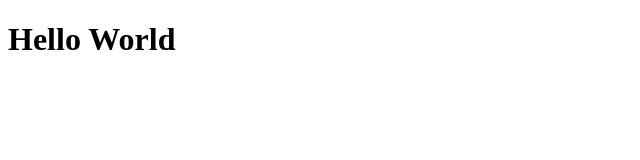
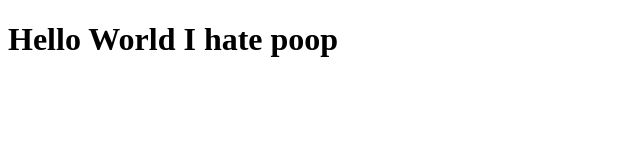
Before and after one commit to RedCode0000/js-basics, a plain HTML site: page index.html in a window 1280 px wide. Shown: the whole page, without its empty margins (0-640 px from the left). Drawn offline with Linux system fonts and the light colour scheme.

Commit message:
name change

```diff
--- a/index.html
+++ b/index.html
@@ -7,7 +7,7 @@
     <title>Document</title>
 </head>
 <body>
-    <h1>Hello World</h1>
+    <h1>Hello World I hate poop</h1>
     <script src="index.js"> </script>
 </body>
 </html>
```
